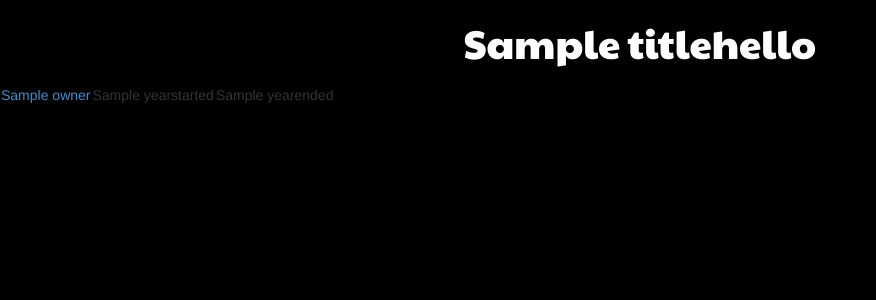
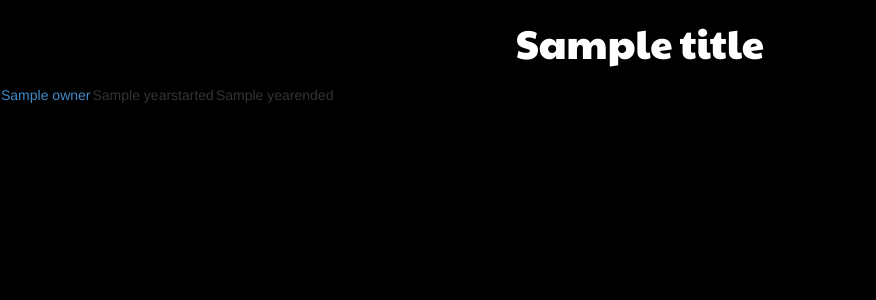
Before and after one commit to pbullion/FFwebdatabase, a Flask app: template templates/owners.html in a window 1280 px wide. Shown: the part 50-350 px from the top of the page, without its empty margins (0-876 px from the left). Run offline with Flask 2, Linux system fonts and the light colour scheme; the template is opened without the code that fills it: most values are stand-ins (such as "Sample title", 1, 10 or a date in 2020); style sheets or scripts are compiled from the project's sources; some libraries are stand-ins or nearby versions; some web fonts are replaced.

Commit message:
it worked

```diff
--- a/templates/owners.html
+++ b/templates/owners.html
@@ -6,7 +6,7 @@
 
 {% block body_top %}
 
-<h1>{{title}}hello</h1>
+<h1>{{title}}</h1>
 {% endblock %}
 
 {% block body %}
```
